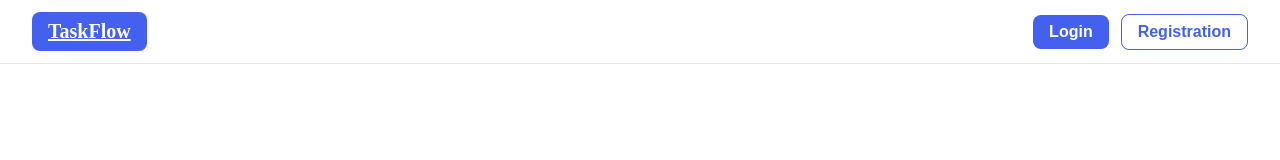
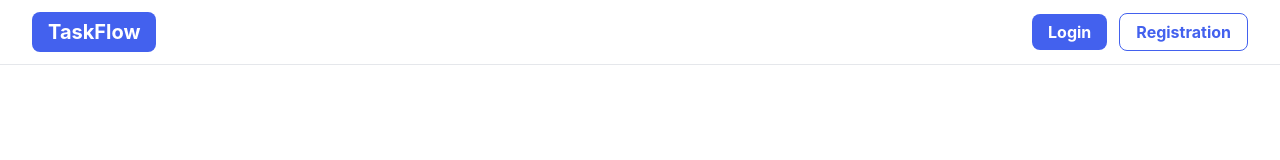
Before and after one commit to Gurov540/TaskFlow_, a React (Vite) app: page / in a window 1280 px wide. Shown: the top 160 px of the page. Built offline with nearby package versions, Linux system fonts and the light colour scheme.

Commit message:
update basic styles

```diff
--- a/src/index.css
+++ b/src/index.css
@@ -1,3 +1,9 @@
 * {
   margin: 0;
+  padding: 0;
+  box-sizing: border-box;
+  text-decoration: none;
+  list-style: none;
+  font-family: -Apple-system, BlinkMacSystemFont, "Segoe UI", Roboto,
+    "Helvetica Neue", Arial, sans-serif;
 }
```
